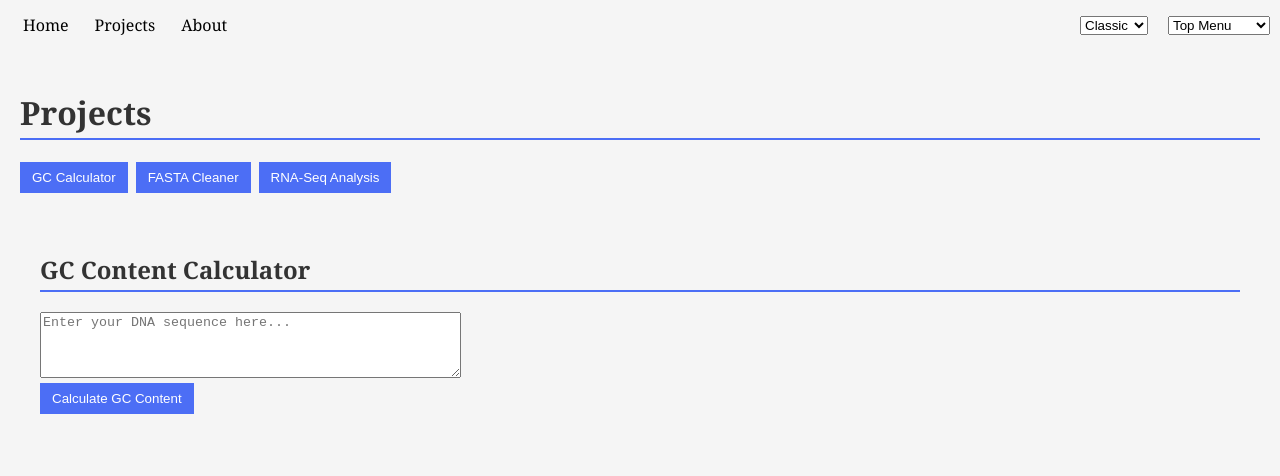
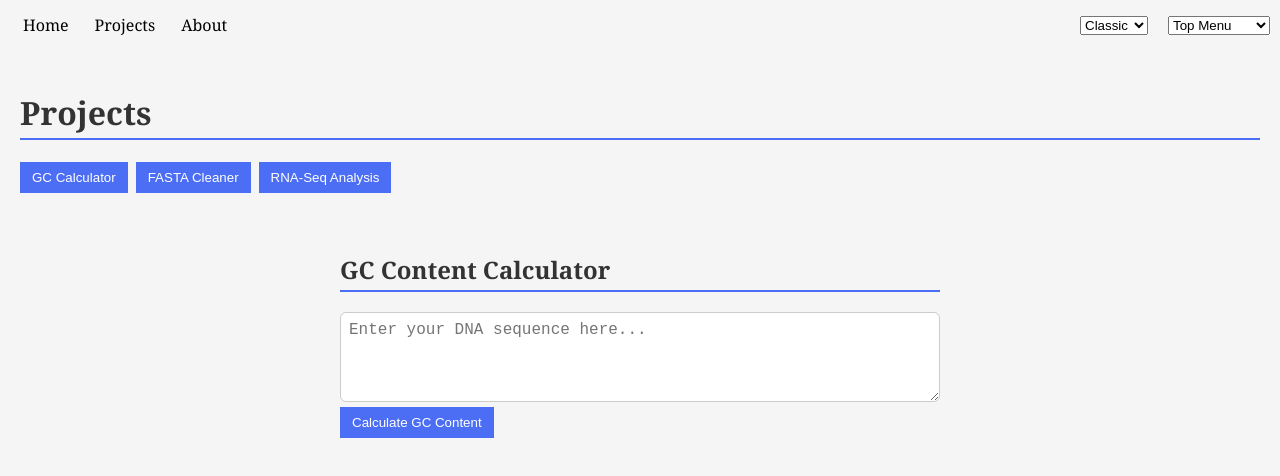
Before and after one commit to Ahnha/bioinformatics-dashboard, a React (Create React App) app: page /bioinformatics-dashboard/projects in a window 1280 px wide. Shown: the top 476 px of the page. Built offline with nearby package versions, Linux system fonts and the light colour scheme.

Commit message:
Update classic.css

```diff
--- a/public/styles/classic.css
+++ b/public/styles/classic.css
@@ -35,3 +35,20 @@ button {
 button:hover {
     background-color: #364fc7;
 }
+
+.gc-project-container {
+  max-width: 600px; /* limits it on larger screens */
+  margin: 0 auto;   /* centers it */
+  padding: 10px;
+}
+
+.gc-project-container textarea {
+  width: 100%;
+  max-width: 100%;
+  box-sizing: border-box; /* important to include padding/borders in width */
+  font-size: 16px;
+  padding: 8px;
+  border-radius: 6px;
+  border: 1px solid #ccc;
+  resize: vertical; /* allows user to resize height on mobile */
+}
```
